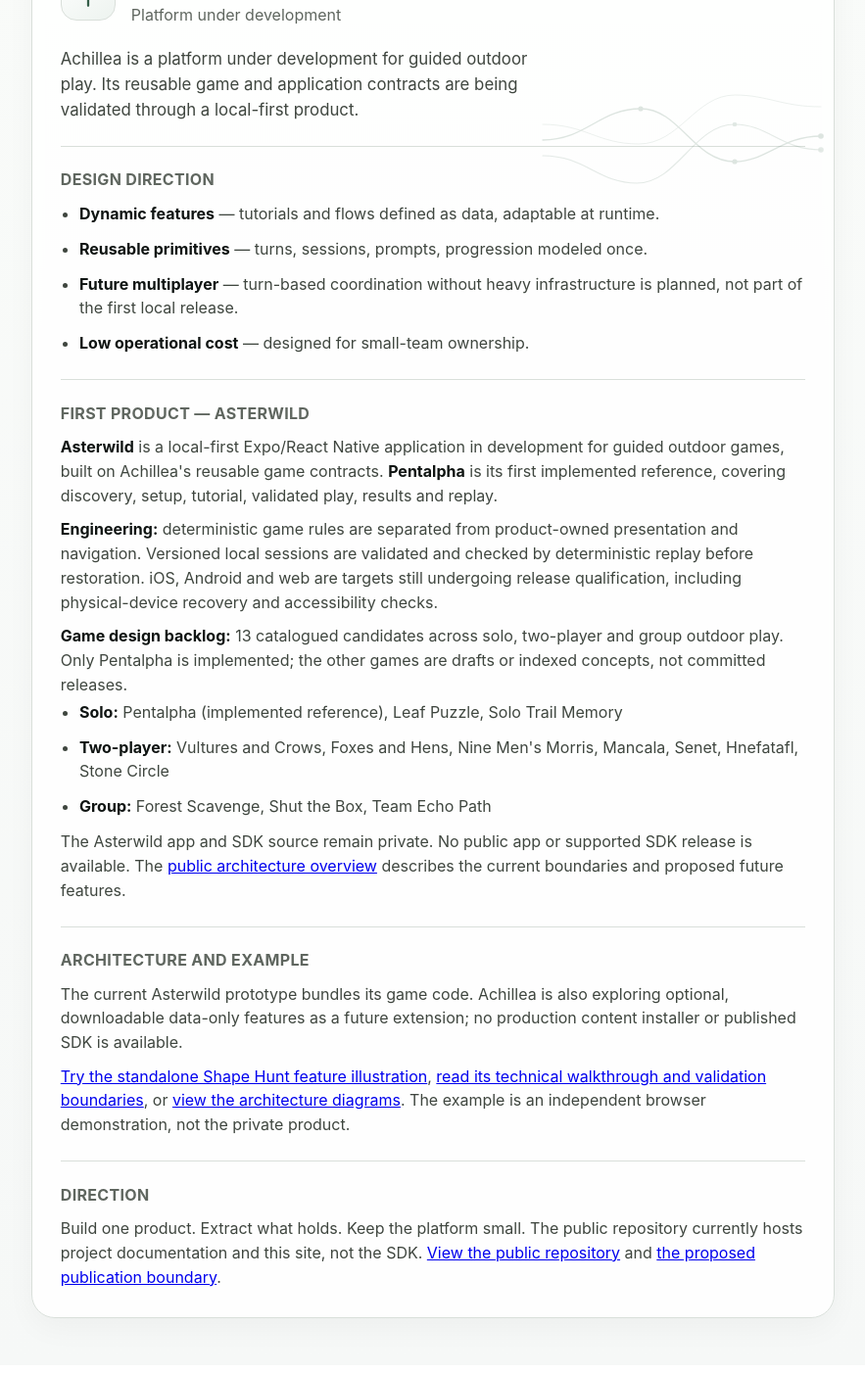
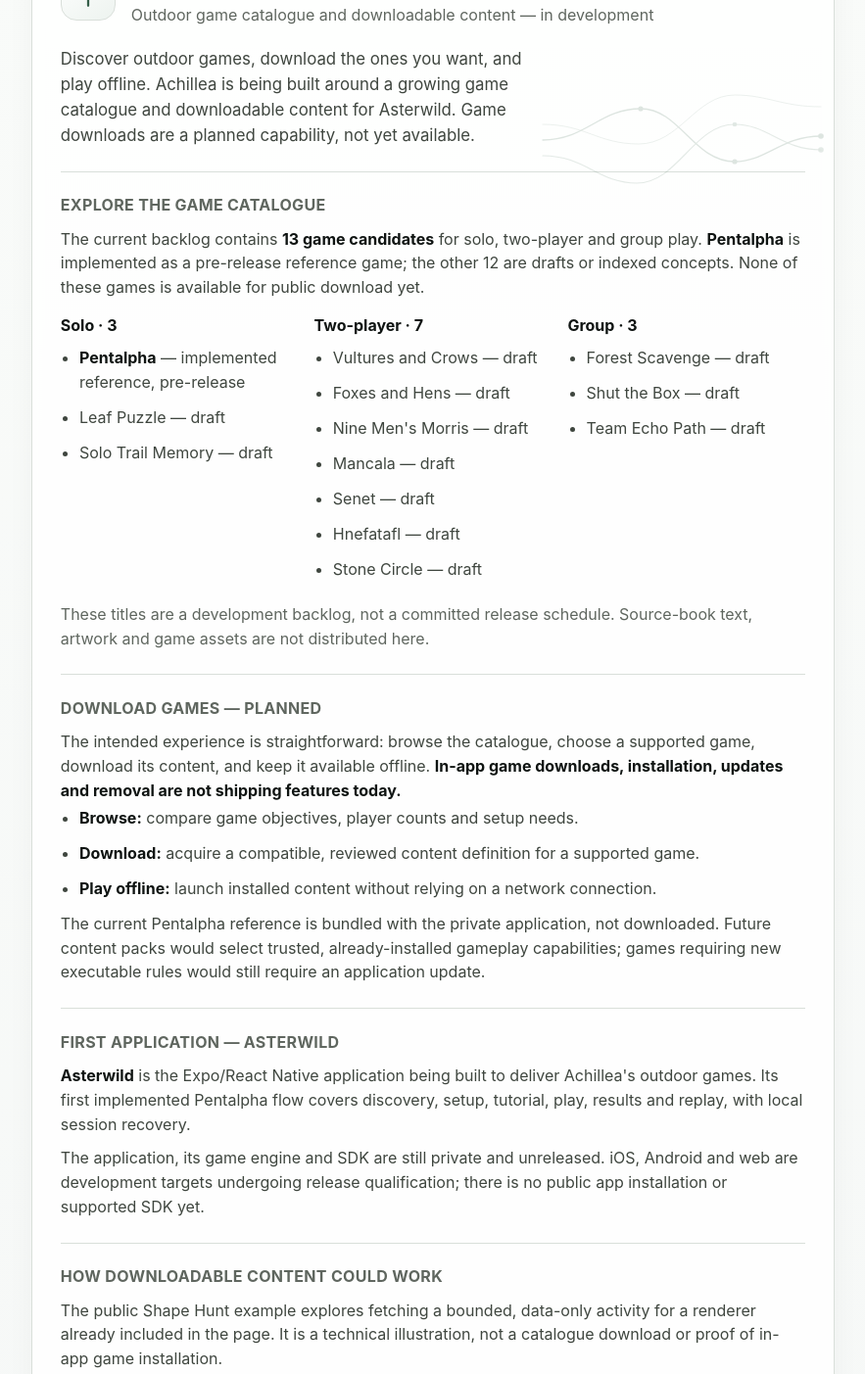
Before and after one commit to hackelia-micrantha/achillea-community, a plain HTML site: page web/index.html in a window 1280 px wide. Shown: the part 112-1515 px from the top of the page at 98% size, without its empty margins (198-1081 px from the left). Drawn offline with Linux system fonts and the light colour scheme.

Commit message:
docs(site): feature game catalogue and planned downloads (#15)
* docs(site): lead with outdoor game catalogue and download direction

* docs: position catalogue and downloadable games ahead of architecture

```diff
--- a/web/index.html
+++ b/web/index.html
@@ -3,7 +3,7 @@
 <head>
   <meta charset="UTF-8" />
   <meta name="viewport" content="width=device-width, initial-scale=1.0" />
-  <title>Achillea</title>
+  <title>Achillea — Outdoor game catalogue</title>
   <style>
     :root {
       --bg: #f6f8f7;
@@ -114,6 +114,18 @@
       padding-top: 1.35rem;
     }
 
+    .catalogue-groups {
+      display: grid;
+      grid-template-columns: repeat(auto-fit, minmax(190px, 1fr));
+      gap: 1rem;
+      margin-top: 0.85rem;
+    }
+
+    .catalogue-groups h3 {
+      margin: 0 0 0.55rem;
+      font-size: 1rem;
+    }
+
     ul {
       margin: 0.2rem 0 0;
       padding-left: 1.2rem;
@@ -169,7 +181,7 @@
         </svg>
         <div>
           <h1>Achillea</h1>
-          <p class="muted" style="margin: 0.2rem 0 0;">Platform under development</p>
+          <p class="muted" style="margin: 0.2rem 0 0;">Outdoor game catalogue and downloadable content — in development</p>
         </div>
       </div>
 
@@ -186,59 +198,96 @@
         </svg>
 
         <p class="lead">
-          Achillea is a platform under development for guided outdoor play. Its reusable game and application contracts are being validated through a local-first product.
+          Discover outdoor games, download the ones you want, and play offline. Achillea is being built around a growing game catalogue and downloadable content for Asterwild. Game downloads are a planned capability, not yet available.
+        </p>
+      </div>
+
+      <div class="section" id="game-catalogue">
+        <h2>Explore the game catalogue</h2>
+        <p>
+          The current backlog contains <strong>13 game candidates</strong> for solo,
+          two-player and group play. <strong>Pentalpha</strong> is implemented as a
+          pre-release reference game; the other 12 are drafts or indexed concepts.
+          None of these games is available for public download yet.
+        </p>
+        <div class="catalogue-groups">
+          <div>
+            <h3>Solo · 3</h3>
+            <ul>
+              <li><strong>Pentalpha</strong> — implemented reference, pre-release</li>
+              <li>Leaf Puzzle — draft</li>
+              <li>Solo Trail Memory — draft</li>
+            </ul>
+          </div>
+          <div>
+            <h3>Two-player · 7</h3>
+            <ul>
+              <li>Vultures and Crows — draft</li>
+              <li>Foxes and Hens — draft</li>
+              <li>Nine Men's Morris — draft</li>
+              <li>Mancala — draft</li>
+              <li>Senet — draft</li>
+              <li>Hnefatafl — draft</li>
+              <li>Stone Circle — draft</li>
+            </ul>
+          </div>
+          <div>
+            <h3>Group · 3</h3>
+            <ul>
+              <li>Forest Scavenge — draft</li>
+              <li>Shut the Box — draft</li>
+              <li>Team Echo Path — draft</li>
+            </ul>
+          </div>
+        </div>
+        <p class="muted">
+          These titles are a development backlog, not a committed release schedule.
+          Source-book text, artwork and game assets are not distributed here.
+        </p>
+      </div>
+
+      <div class="section" id="downloadable-games">
+        <h2>Download games — planned</h2>
+        <p>
+          The intended experience is straightforward: browse the catalogue, choose
+          a supported game, download its content, and keep it available offline.
+          <strong>In-app game downloads, installation, updates and removal are not
+          shipping features today.</strong>
+        </p>
+        <ul>
+          <li><strong>Browse:</strong> compare game objectives, player counts and setup needs.</li>
+          <li><strong>Download:</strong> acquire a compatible, reviewed content definition for a supported game.</li>
+          <li><strong>Play offline:</strong> launch installed content without relying on a network connection.</li>
+        </ul>
+        <p>
+          The current Pentalpha reference is bundled with the private application,
+          not downloaded. Future content packs would select trusted, already-installed
+          gameplay capabilities; games requiring new executable rules would still
+          require an application update.
+        </p>
+      </div>
+
+      <div class="section" id="asterwild-product">
+        <h2>First application — Asterwild</h2>
+        <p>
+          <strong>Asterwild</strong> is the Expo/React Native application being built
+          to deliver Achillea's outdoor games. Its first implemented Pentalpha flow
+          covers discovery, setup, tutorial, play, results and replay, with local
+          session recovery.
+        </p>
+        <p>
+          The application, its game engine and SDK are still private and unreleased.
+          iOS, Android and web are development targets undergoing release
+          qualification; there is no public app installation or supported SDK yet.
         </p>
       </div>
 
       <div class="section">
-        <h2>Design direction</h2>
-        <ul>
-          <li><strong>Dynamic features</strong> — tutorials and flows defined as data, adaptable at runtime.</li>
-          <li><strong>Reusable primitives</strong> — turns, sessions, prompts, progression modeled once.</li>
-          <li><strong>Future multiplayer</strong> — turn-based coordination without heavy infrastructure is planned, not part of the first local release.</li>
-          <li><strong>Low operational cost</strong> — designed for small-team ownership.</li>
-        </ul>
-      </div>
-
-      <div class="section" id="asterwild-product">
-        <h2>First product — Asterwild</h2>
+        <h2>How downloadable content could work</h2>
         <p>
-          <strong>Asterwild</strong> is a local-first Expo/React Native application in
-          development for guided outdoor games, built on Achillea's reusable game
-          contracts. <strong>Pentalpha</strong> is its first implemented reference,
-          covering discovery, setup, tutorial, validated play, results and replay.
-        </p>
-        <p>
-          <strong>Engineering:</strong> deterministic game rules are separated from
-          product-owned presentation and navigation. Versioned local sessions are
-          validated and checked by deterministic replay before restoration.
-          iOS, Android and web are targets still undergoing release qualification,
-          including physical-device recovery and accessibility checks.
-        </p>
-        <p>
-          <strong>Game design backlog:</strong> 13 catalogued candidates across
-          solo, two-player and group outdoor play. Only Pentalpha is implemented;
-          the other games are drafts or indexed concepts, not committed releases.
-        </p>
-        <ul>
-          <li><strong>Solo:</strong> Pentalpha (implemented reference), Leaf Puzzle, Solo Trail Memory</li>
-          <li><strong>Two-player:</strong> Vultures and Crows, Foxes and Hens, Nine Men's Morris, Mancala, Senet, Hnefatafl, Stone Circle</li>
-          <li><strong>Group:</strong> Forest Scavenge, Shut the Box, Team Echo Path</li>
-        </ul>
-        <p>
-          The Asterwild app and SDK source remain private. No public app or supported
-          SDK release is available. The
-          <a href="https://github.com/hackelia-micrantha/achillea-community/blob/main/docs/architecture.md">public architecture overview</a>
-          describes the current boundaries and proposed future features.
-        </p>
-      </div>
-
-      <div class="section">
-        <h2>Architecture and example</h2>
-        <p>
-          The current Asterwild prototype bundles its game code. Achillea is also exploring
-          optional, downloadable data-only features as a future extension; no production
-          content installer or published SDK is available.
+          The public Shape Hunt example explores fetching a bounded, data-only activity
+          for a renderer already included in the page. It is a technical illustration,
+          not a catalogue download or proof of in-app game installation.
         </p>
         <p>
           <a href="./feature-demo.html">Try the standalone Shape Hunt feature illustration</a>,
```
Also changed, not shown: 1 other file.
